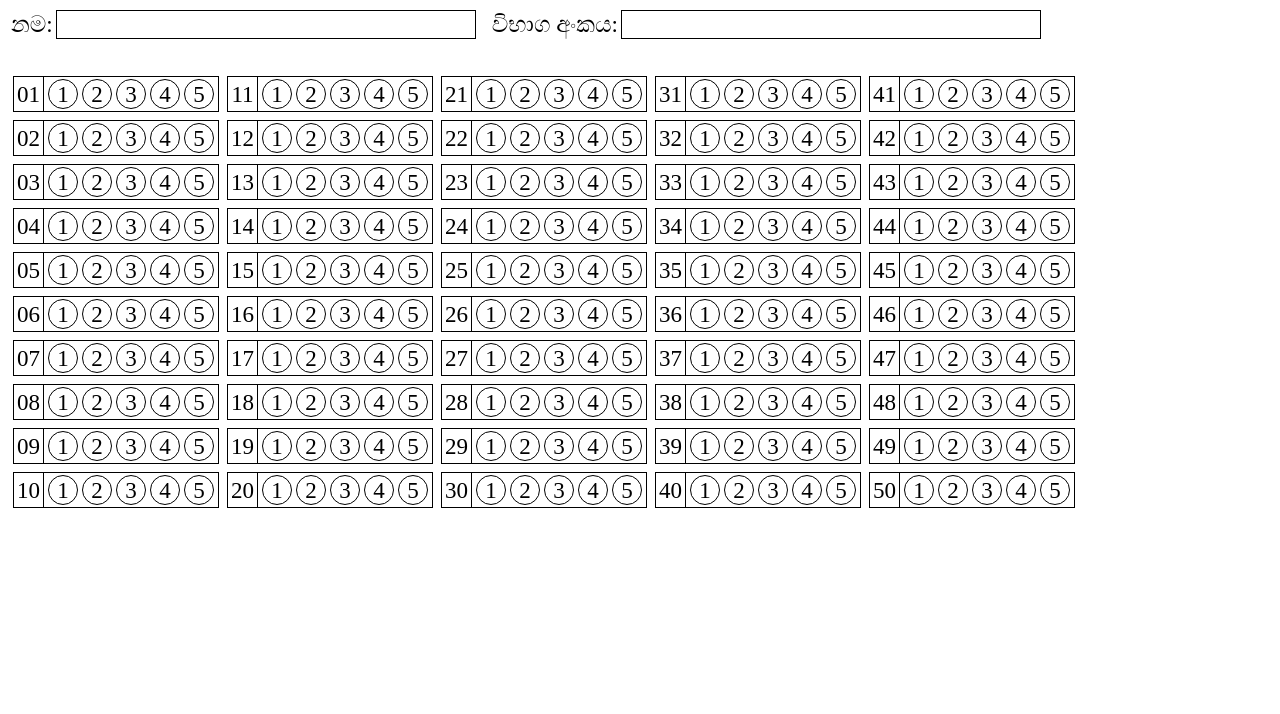
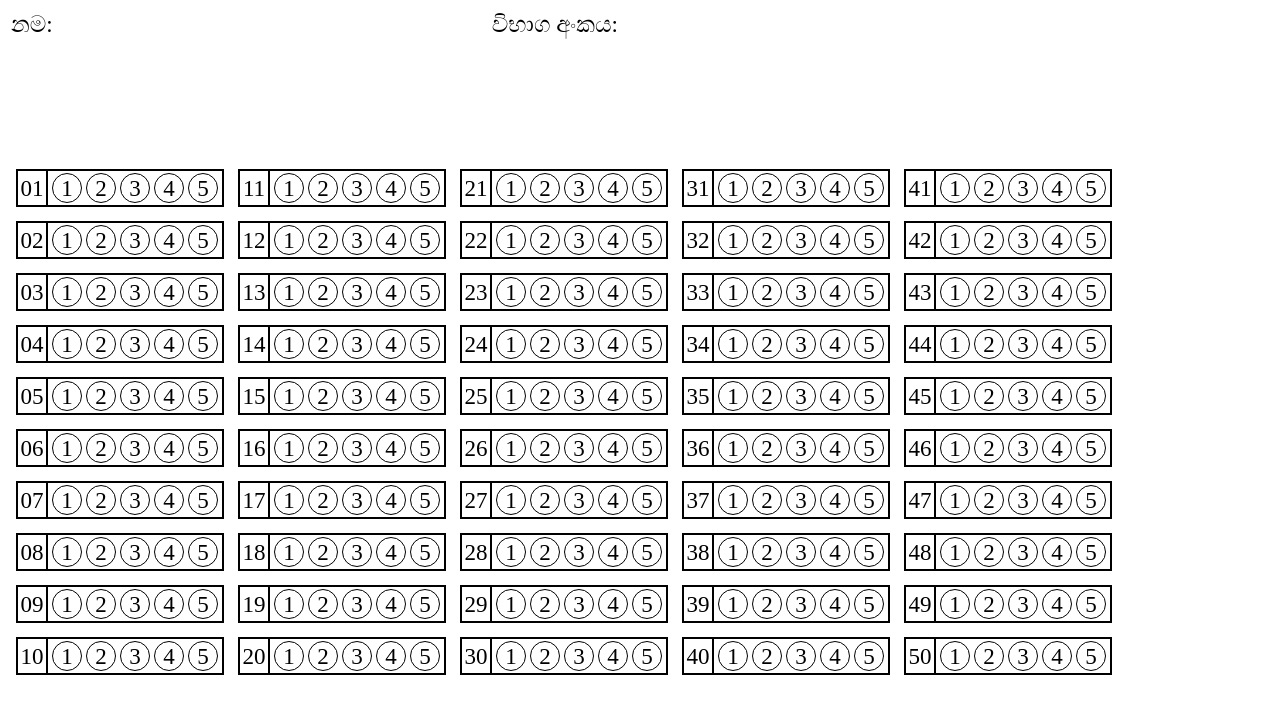
Before and after one commit to Avishka-Perera/mcq-marking-with-cv, a plain HTML site: page dot-sheet/index.html in a window 1280 px wide. Drawn offline with Linux system fonts and the light colour scheme.

Commit message:
changed the dot sheet

```diff
--- a/dot-sheet/index.html
+++ b/dot-sheet/index.html
@@ -11,10 +11,7 @@
                 font-size: 1.2rem;
             }
             .header {
-                margin-bottom: 30px;
-            }
-            .bordered-cell {
-                border: 1px solid black;
+                margin-bottom: 120px;
             }
             .header-bd-cell {
                 width: 420px;
@@ -24,9 +21,9 @@
             }
             .answer-row {
                 display: flex;
-                border: 1px solid black;
+                border: 2px solid black;
                 align-items: center;
-                margin: 2px;
+                margin: 5px;
             }
             .answer-row span {
                 border: 1px solid black;
@@ -43,7 +40,7 @@
                 padding: 2px;
             }
             .q-number {
-                border-right: 1px solid black;
+                border-right: 2px solid black;
                 height: 34px;
                 max-width: 30px;
                 min-width: 30px;
@@ -61,9 +58,9 @@
                     <tbody>
                         <tr>
                             <td>නම:</td>
-                            <td class="bordered-cell header-bd-cell"></td>
+                            <td class="header-bd-cell"></td>
                             <td class="left-pad-10">විභාග&nbspඅංකය:</td>
-                            <td class="bordered-cell header-bd-cell"></td>
+                            <td class="header-bd-cell"></td>
                         </tr>
                     </tbody>
                 </table>
```
Also changed, not shown: 2 other files.
